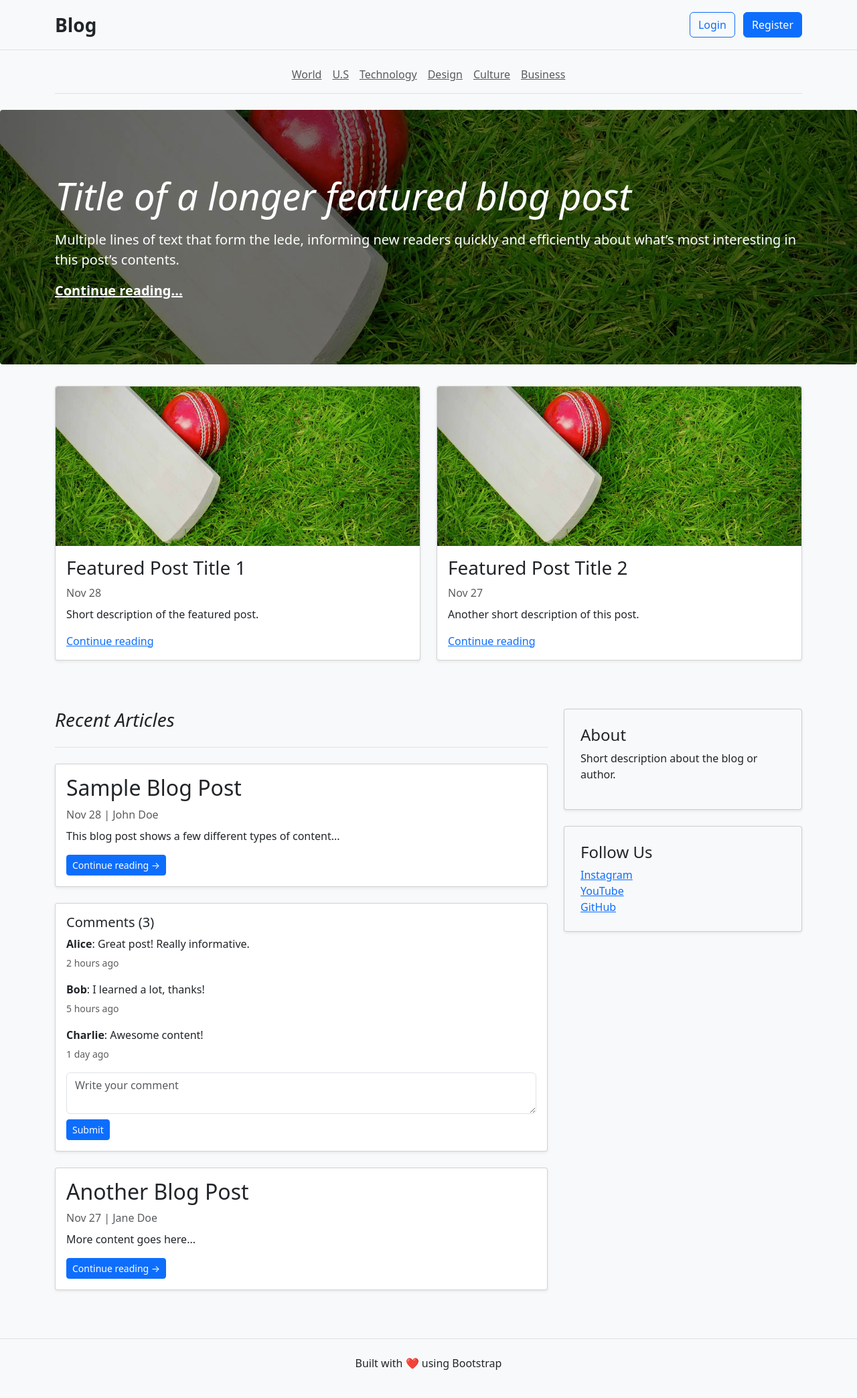
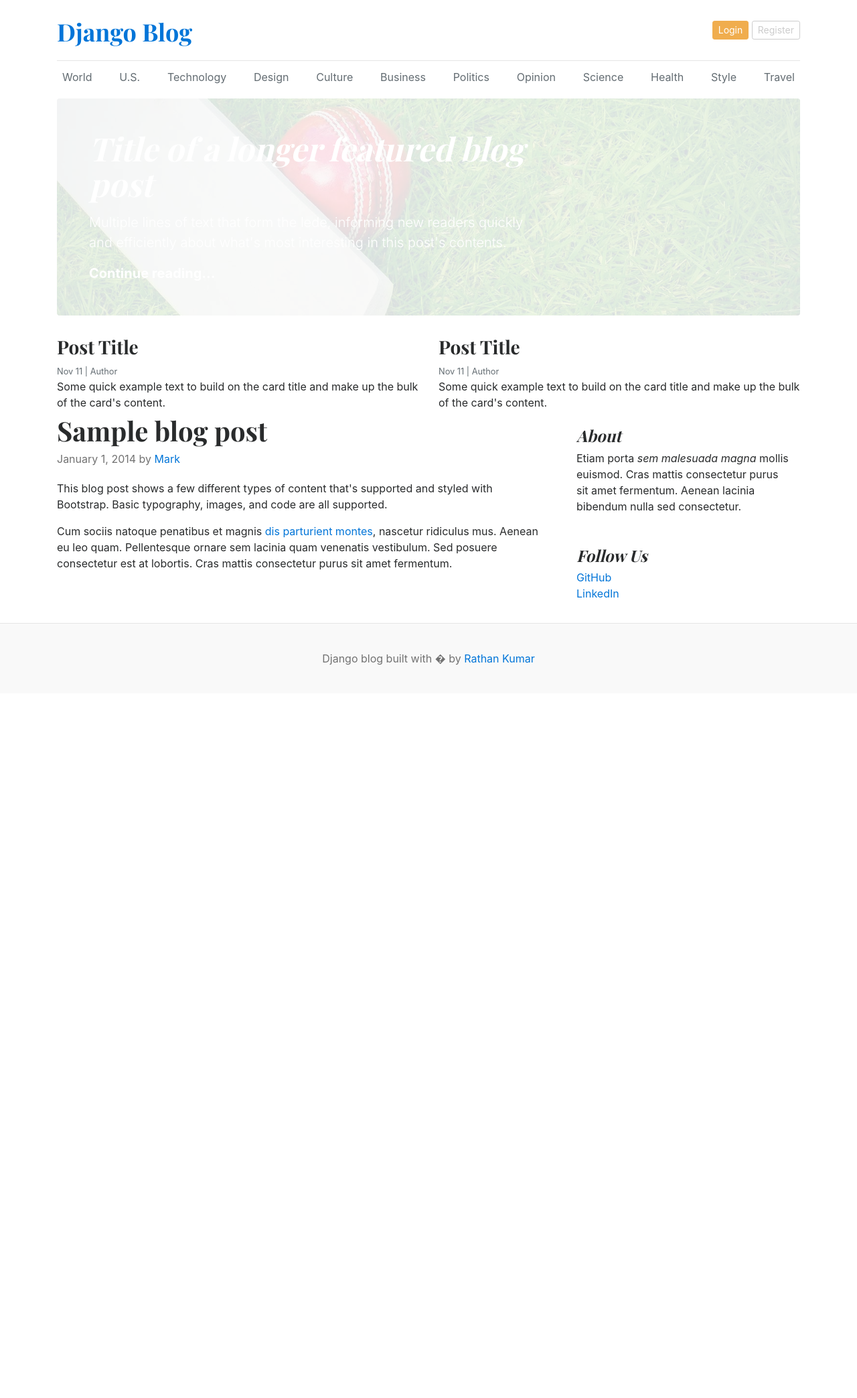
Before and after one commit to karthi3345/django-blog, a Django app: page / in a window 1280 px wide. Shown: the whole page at 67% size. After the commit the page ends 993 px from the top, so only its background shows below. Run offline with Django 5.2, Linux system fonts and the light colour scheme.

Commit message:
Blog app and Blog Model

```diff
--- a/blogmain/urls.py
+++ b/blogmain/urls.py
@@ -14,11 +14,14 @@
     1. Import the include() function: from django.urls import include, path
     2. Add a URL to urlpatterns:  path('blog/', include('blog.urls'))
 """
+from django.conf import settings
 from django.contrib import admin
 from django.urls import path
 from .import views
+from django.conf.urls.static import static  #media files use pandra code
+from django.conf import settings  #media files use pandra code
 
 urlpatterns = [
     path('admin/', admin.site.urls),
     path('',views.home, name='home')
-]
+] + static(settings.MEDIA_URL, document_root=settings.MEDIA_ROOT)  #media files serve pannanum na ithu venum
--- /dev/null
+++ b/blogs/apps.py
@@ -0,0 +1,6 @@
+from django.apps import AppConfig
+
+
+class BlogsConfig(AppConfig):
+    default_auto_field = 'django.db.models.BigAutoField'
+    name = 'blogs'
--- /dev/null
+++ b/blogs/tests.py
@@ -0,0 +1,3 @@
+from django.test import TestCase
+
+# Create your tests here.
--- /dev/null
+++ b/blogs/views.py
@@ -0,0 +1,3 @@
+from django.shortcuts import render
+
+# Create your views here.
--- a/static/css/blog.css
+++ b/static/css/blog.css
@@ -1,55 +1,69 @@
-/* Body */
-body {
-    background-color: #f8f9fa;
+/* stylelint-disable selector-list-comma-newline-after */
+
+.blog-header {
+  border-bottom: 1px solid #e5e5e5;
 }
 
-/* Hero Banner */
-.hero-banner {
-    background-image: url("../images/cricket.jpg");
-    background-size: cover;
-    background-position: center;
-    background-repeat: no-repeat;
-    height: 380px;
-    position: relative;
-    display: flex;
-    align-items: center;
-    overflow: hidden;
-    border-radius: 0.25rem;
-    margin-bottom: 2rem;
-}
-.hero-banner::before {
-    content: "";
-    position: absolute;
-    top: 0; left: 0;
-    width: 100%; height: 100%;
-    background: rgba(0,0,0,0.5);
-    border-radius: 0.25rem;
-}
-.hero-banner > .container {
-    position: relative;
-    z-index: 2;
-    color: white;
+.blog-header-logo {
+  font-family: "Playfair Display", Georgia, "Times New Roman", serif/*rtl:Amiri, Georgia, "Times New Roman", serif*/;
+  font-size: 2.25rem;
 }
 
-/* Cards */
-.card {
-    border-radius: 0.25rem;
-    margin-bottom: 1.5rem;
-    box-shadow: 0 0.125rem 0.25rem rgba(0, 0, 0, 0.075);
+.blog-header-logo:hover {
+  text-decoration: none;
 }
 
-/* Card Images */
-.card-img-top {
-    border-top-left-radius: 0.25rem;
-    border-top-right-radius: 0.25rem;
+h1, h2, h3, h4, h5, h6 {
+  font-family: "Playfair Display", Georgia, "Times New Roman", serif/*rtl:Amiri, Georgia, "Times New Roman", serif*/;
 }
 
-/* Sidebar Cards */
-.sidebar-card {
-    margin-bottom: 1.5rem;
+.display-4 {
+  font-size: 2.5rem;
+}
+@media (min-width: 768px) {
+  .display-4 {
+    font-size: 3rem;
+  }
 }
 
-/* Comments */
-.comment-card {
-    margin-bottom: 1.5rem;
+.flex-auto {
+  flex: 0 0 auto;
 }
+
+.h-250 { height: 250px; }
+@media (min-width: 768px) {
+  .h-md-250 { height: 250px; }
+}
+
+/* Pagination */
+.blog-pagination {
+  margin-bottom: 4rem;
+}
+
+/*
+ * Blog posts
+ */
+.blog-post {
+  margin-bottom: 4rem;
+}
+.blog-post-title {
+  font-size: 2.5rem;
+}
+.blog-post-meta {
+  margin-bottom: 1.25rem;
+  color: #727272;
+}
+
+/*
+ * Footer
+ */
+.blog-footer {
+  padding: 2.5rem 0;
+  color: #727272;
+  text-align: center;
+  background-color: #f9f9f9;
+  border-top: .05rem solid #e5e5e5;
+}
+.blog-footer p:last-child {
+  margin-bottom: 0;
+}
--- a/templates/home.html
+++ b/templates/home.html
@@ -3,159 +3,116 @@
 <html lang="en">
 <head>
     <meta charset="UTF-8">
-<meta name="viewport" content="width=device-width, initial-scale=1">
-<title>Bootstrap Blog Example</title>
-
-<!-- Bootstrap CSS -->
-<link href="https://cdn.jsdelivr.net/npm/bootstrap@5.3.0/dist/css/bootstrap.min.css" rel="stylesheet">
-<link href="{% static "css/blog.css"%}" rel="stylesheet">
+    <meta http-equiv="X-UA-Compatible" content="IE=edge">
+    <meta name="viewport" content="width=device-width, initial-scale=1.0">
+    <title>Django Blogs</title>
+    <link href="https://getbootstrap.com/docs/4.0/dist/css/bootstrap.min.css" rel="stylesheet">
+    <link href="https://fonts.googleapis.com/css?family=Playfair+Display:700,900" rel="stylesheet">
+    <link href="{% static "css/blog.css" %}" rel="stylesheet">
   </head>
 <body>
-
-<!-- Header -->
-<header class="blog-header py-3 mb-3 border-bottom">
-  <div class="container d-flex flex-wrap justify-content-between align-items-center">
-    <a class="blog-header-logo text-dark text-decoration-none fw-bold fs-3" href="#">Blog</a>
-    <div>
-      <a class="btn btn-outline-primary me-2" href="#">Login</a>
-      <a class="btn btn-primary" href="#">Register</a>
+    <div class="container">
+      <header class="blog-header py-3">
+        <div class="row flex-nowrap justify-content-between align-items-center">
+          <div class="col-8 pt-1">
+            <a class="blog-header-logo text-dark" href="/">Django Blog</a>
+          </div>
+          <div class="col-4 d-flex justify-content-end align-items-center">
+            <a class="btn btn-sm btn-warning" href="#">Login</a> &nbsp;
+            <a class="btn btn-sm btn-outline-secondary" href="#">Register</a>
           </div>
         </div>
       </header>
 
-<!-- Category Navigation -->
-<div class="container mb-4">
-  <nav class="nav justify-content-center border-bottom pb-2">
+      <div class="nav-scroller py-1 mb-2">
+        <nav class="nav d-flex justify-content-between">
           <a class="p-2 text-muted" href="#">World</a>
-    <a class="p-2 text-muted" href="#">U.S</a>
+          <a class="p-2 text-muted" href="#">U.S.</a>
           <a class="p-2 text-muted" href="#">Technology</a>
           <a class="p-2 text-muted" href="#">Design</a>
           <a class="p-2 text-muted" href="#">Culture</a>
           <a class="p-2 text-muted" href="#">Business</a>
+          <a class="p-2 text-muted" href="#">Politics</a>
+          <a class="p-2 text-muted" href="#">Opinion</a>
+          <a class="p-2 text-muted" href="#">Science</a>
+          <a class="p-2 text-muted" href="#">Health</a>
+          <a class="p-2 text-muted" href="#">Style</a>
+          <a class="p-2 text-muted" href="#">Travel</a>
         </nav>
       </div>
 
-<!-- Hero Banner -->
-<div class="hero-banner">
-  <div class="container">
-    <h1 class="display-4 fst-italic">Title of a longer featured blog post</h1>
-    <p class="lead my-3">
-      Multiple lines of text that form the lede, informing new readers quickly and efficiently about what’s most interesting in this post’s contents.
-    </p>
-    <p class="lead mb-0"><a href="#" class="text-white fw-bold">Continue reading...</a></p>
+
+
+<div class="jumbotron p-3 p-md-5 text-white rounded bg-dark" style="background-image: url('{% static "images/cricket.jpg" %}'); ;background-blend-mode: overlay;background-size:cover;">
+    <div class="col-md-8 px-0">
+      <h1 class="display-4 font-italic">Title of a longer featured blog post</h1>
+      <p class="lead my-3">Multiple lines of text that form the lede, informing new readers quickly and efficiently about what's most interesting in this post's contents.</p>
+      <p class="lead mb-0"><a href="#" class="text-white font-weight-bold">Continue reading...</a></p>
     </div>
   </div>
 
-<!-- Featured Posts Cards -->
-<div class="container mb-5">
-  <div class="row">
+  <div class="row mb-2">
     <div class="col-md-6">
-      <div class="card">
-        <img src="images/cricket.jpg" class="card-img-top" alt="Post Image">
+      <div class="card border-0" >
         <div class="card-body">
-          <h3 class="card-title">Featured Post Title 1</h3>
-          <div class="text-muted mb-2">Nov 28</div>
-          <p class="card-text">Short description of the featured post.</p>
-          <a href="#" class="stretched-link">Continue reading</a>
+          <h3>Post Title</h3>
+          <small class="mb-1 text-muted">Nov 11 | Author</small>
+          <p class="card-text">Some quick example text to build on the card title and make up the bulk of the card's content.</p>
         </div>
       </div>
     </div>
     <div class="col-md-6">
-      <div class="card">
-        <img src="images/cricket.jpg" class="card-img-top" alt="Post Image">
+      <div class="card border-0" >
         <div class="card-body">
-          <h3 class="card-title">Featured Post Title 2</h3>
-          <div class="text-muted mb-2">Nov 27</div>
-          <p class="card-text">Another short description of this post.</p>
-          <a href="#" class="stretched-link">Continue reading</a>
-        </div>
+          <h3>Post Title</h3>
+          <small class="mb-1 text-muted">Nov 11 | Author</small>
+          <p class="card-text">Some quick example text to build on the card title and make up the bulk of the card's content.</p>
         </div>
       </div>
     </div>
   </div>
 
-<!-- Main Content + Sidebar -->
-<div class="container mb-5">
+  <main role="main" class="container p-0">
     <div class="row">
-    <div class="col-md-8">
+      <div class="col-md-8 blog-main">
 
-      <h3 class="pb-4 mb-4 fst-italic border-bottom">Recent Articles</h3>
+        <div class="blog-post">
+          <h2 class="blog-post-title">Sample blog post</h2>
+          <p class="blog-post-meta">January 1, 2014 by <a href="#">Mark</a></p>
 
-      <!-- Blog Post 1 -->
-      <div class="card mb-4">
-        <div class="card-body">
-          <h2 class="card-title">Sample Blog Post</h2>
-          <p class="text-muted mb-2">Nov 28 | John Doe</p>
-          <p class="card-text">This blog post shows a few different types of content...</p>
-          <a href="#" class="btn btn-primary btn-sm">Continue reading →</a>
+          <p>This blog post shows a few different types of content that's supported and styled with Bootstrap. Basic typography, images, and code are all supported.</p>
+
+          <p>Cum sociis natoque penatibus et magnis <a href="#">dis parturient montes</a>, nascetur ridiculus mus. Aenean eu leo quam. Pellentesque ornare sem lacinia quam venenatis vestibulum. Sed posuere consectetur est at lobortis. Cras mattis consectetur purus sit amet fermentum.</p>
+
+
         </div>
+        <!-- /.blog-post -->
+
+      </div>
+      <!-- /.blog-main -->
+
+      <aside class="col-md-4 blog-sidebar">
+        <div class="p-3 mb-3 bg-light rounded">
+          <h4 class="font-italic">About</h4>
+          <p class="mb-0">Etiam porta <em>sem malesuada magna</em> mollis euismod. Cras mattis consectetur purus sit amet fermentum. Aenean lacinia bibendum nulla sed consectetur.</p>
         </div>
 
-      <!-- Comments Section -->
-      <div class="card comment-card">
-        <div class="card-body">
-          <h5 class="card-title">Comments (3)</h5>
+        <div class="p-3">
+          <h4 class="font-italic">Follow Us</h4>
+          <ol class="list-unstyled">
+            <li><a href="#">GitHub</a></li>
+            <li><a href="#">LinkedIn</a></li>
+          </ol>
+        </div>
+      </aside><!-- /.blog-sidebar -->
 
-          <div class="mb-3">
-            <p class="mb-1"><strong>Alice</strong>: Great post! Really informative.</p>
-            <small class="text-muted">2 hours ago</small>
-          </div>
-          <div class="mb-3">
-            <p class="mb-1"><strong>Bob</strong>: I learned a lot, thanks!</p>
-            <small class="text-muted">5 hours ago</small>
-          </div>
-          <div class="mb-3">
-            <p class="mb-1"><strong>Charlie</strong>: Awesome content!</p>
-            <small class="text-muted">1 day ago</small>
-          </div>
+    </div><!-- /.row -->
 
-          <form>
-            <div class="mb-2">
-              <textarea class="form-control" placeholder="Write your comment"></textarea>
-            </div>
-            <button type="submit" class="btn btn-primary btn-sm">Submit</button>
-          </form>
-        </div>
-      </div>
-
-      <!-- Blog Post 2 -->
-      <div class="card mt-4">
-        <div class="card-body">
-          <h2 class="card-title">Another Blog Post</h2>
-          <p class="text-muted mb-2">Nov 27 | Jane Doe</p>
-          <p class="card-text">More content goes here...</p>
-          <a href="#" class="btn btn-primary btn-sm">Continue reading →</a>
-        </div>
-      </div>
+  </main><!-- /.container -->
 
 </div>
-
-    <!-- Sidebar -->
-    <aside class="col-md-4">
-      <div class="card sidebar-card p-4 bg-light">
-        <h4>About</h4>
-        <p>Short description about the blog or author.</p>
-      </div>
-
-      <div class="card sidebar-card p-4 bg-light">
-        <h4>Follow Us</h4>
-        <ol class="list-unstyled mb-0">
-          <li><a href="#">Instagram</a></li>
-          <li><a href="#">YouTube</a></li>
-          <li><a href="#">GitHub</a></li>
-        </ol>
-      </div>
-    </aside>
-  </div>
-</div>
-
-<!-- Footer -->
-<footer class="blog-footer py-4 text-center mt-5 border-top">
-  <div class="container">
-    <p>Built with ❤️ using Bootstrap</p>
-  </div>
+<footer class="blog-footer">
+  <p>Django blog built with � by <a href="#">Rathan Kumar</a></p>
 </footer>
-
-<script src="https://cdn.jsdelivr.net/npm/bootstrap@5.3.0/dist/js/bootstrap.bundle.min.js"></script>
 </body>
 </html>
```
Also changed, not shown: blogmain/settings.py (+6 -2 lines), blogs/admin.py (added, +21 -0 lines), blogs/models.py (added, +56 -0 lines), blogs/__init__.py (added), blogs/migrations/0001_initial.py (added), blogs/migrations/0002_alter_category_options.py (added), blogs/migrations/0003_blog.py (added), blogs/migrations/0004_rename_category_blog_category.py (added), blogs/migrations/0005_alter_blog_status.py (added), blogs/migrations/0006_alter_blog_status.py (added), blogs/migrations/__init__.py (added), media/uploads/2025/11/28/jordan-true-flight-basketball-shoes.jpg (added). Lines whose indentation alone changed are shown as unchanged.
